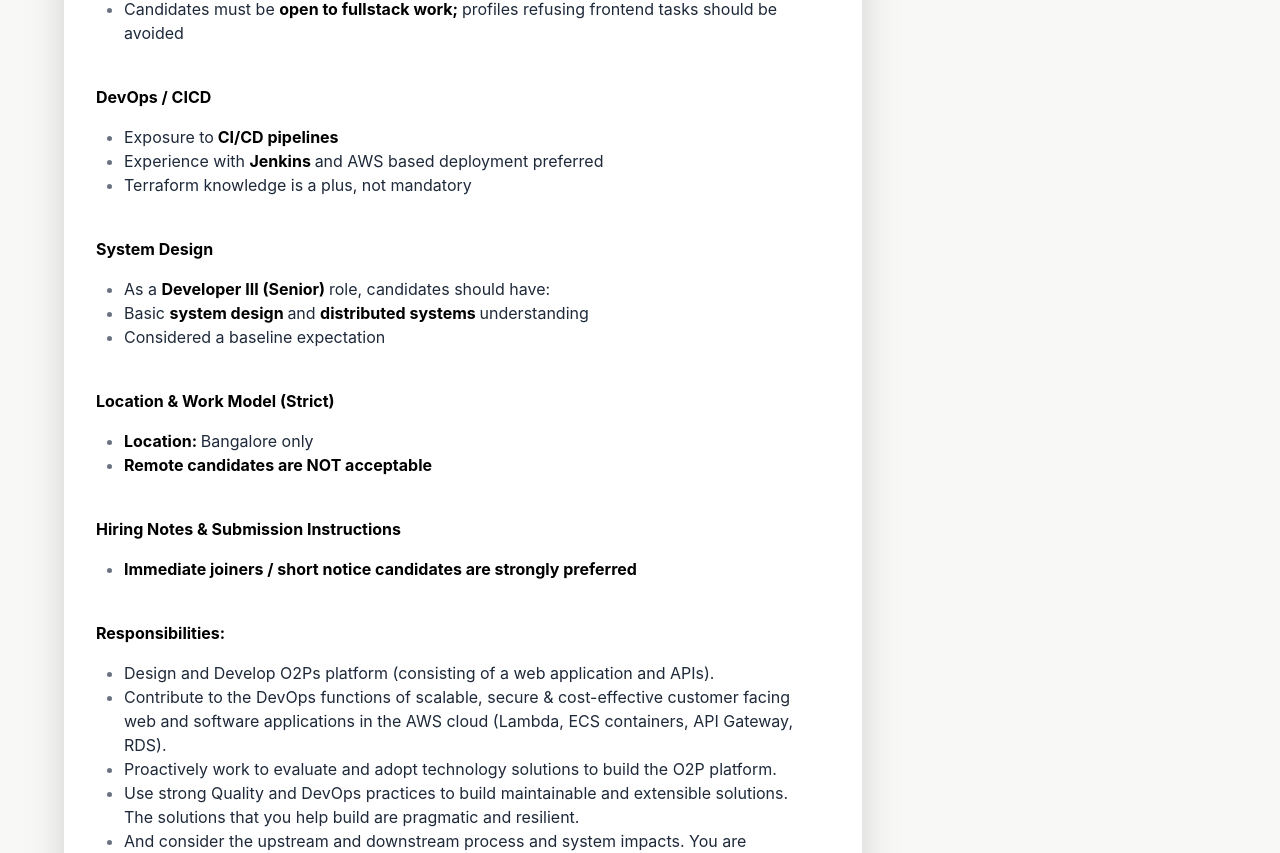
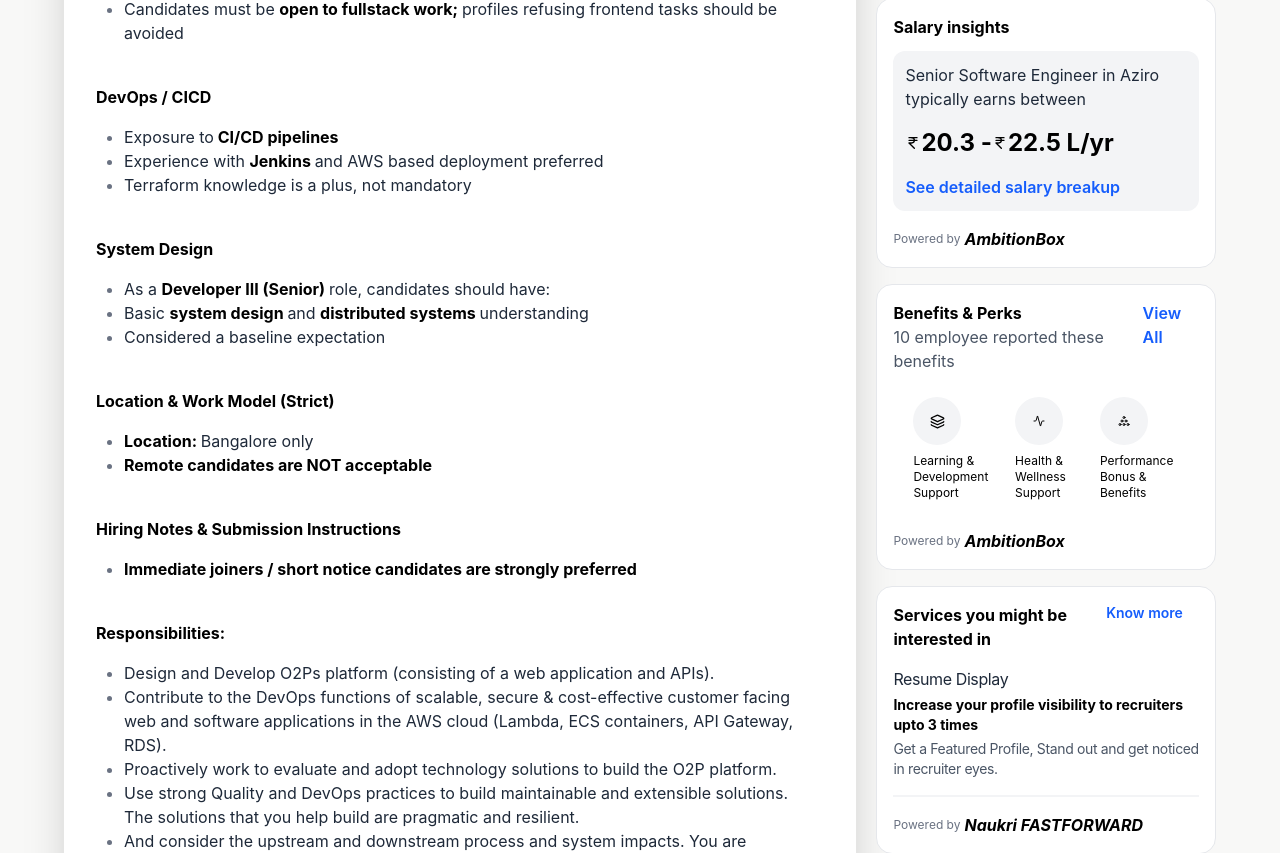
Before and after one commit to adarsh206/machine-coding-interview-questions, a React (Vite) app in the folder job-page/: page / in a window 1280 px wide. Shown: the part 1639-2492 px from the top of the page. Built offline with nearby package versions, Linux system fonts and the light colour scheme.

Commit message:
job page completed

```diff
--- a/job-page/src/App.jsx
+++ b/job-page/src/App.jsx
@@ -1,6 +1,6 @@
 
 import './App.css'
-import { Briefcase, ChevronRight, CircleCheck, CircleX, IndianRupee, MapPin, Pin, Star } from 'lucide-react'
+import { Activity, Briefcase, ChevronRight, CircleCheck, CirclePile, CircleX, IndianRupee, Layers, MapPin, Pin, Star } from 'lucide-react'
 
 function App() {
 
@@ -11,7 +11,7 @@
         Job Page
       </h1>
 
-      <div className='flex gap-3 sm:max-w-6xl mx-auto'>
+      <div className='flex gap-5 sm:max-w-6xl mx-auto'>
         {/** Left Side */}
         <div className='sm:w-[70%] mx-auto mt-5'>
           <div className='bg-white shadow-2xl p-2 rounded-2xl px-5'>
@@ -610,12 +610,77 @@
                 <em className='font-bold' title="Powered by Ambition Box">AmbitionBox</em>
               </div>
             </div>
+
+            <div className='p-4 mt-4 border border-gray-200 rounded-2xl bg-white'>
+              <div className='flex justify-between'>
+                <div>
+                  <h1 className='font-bold'>Salary insights</h1>
+                </div>
+              </div>
+
+              <div className='p-3 bg-gray-100 rounded-xl mt-3'>
+                  <p className='text-medium text-gray-800'>Senior Software Engineer in Aziro typically earns between</p>
+                  <h1 className='flex items-center text-2xl font-bold my-4'><IndianRupee size={16}/>20.3 -  <IndianRupee size={16}/>22.5 L/yr</h1>
+                  <a className='text-blue-600 hover:underline font-semibold cursor-pointer'>See detailed salary breakup</a>
+              </div>
+
+              <div className='mt-4 flex items-center gap-1'>
+                <p className='text-xs text-gray-500'>Powered by</p>
+                <em className='font-bold' title="Powered by Ambition Box">AmbitionBox</em>
+              </div>
+            </div>
+
+             <div className='p-4 mt-4 border border-gray-200 rounded-2xl bg-white'>
+              <div className='flex justify-between'>
+                <div>
+                  <h1 className='font-bold'>Benefits & Perks</h1>
+                  <p className='text-gray-600 text-wrap'>10 employee reported these benefits</p>
+                </div>
+                <div className='text-blue-600 hover:underline font-semibold'>View All</div>
+              </div>
+
+              <div className='p-3 rounded-xl mt-3 flex items-center justify-between'>
+                  <div className='gap-2 flex flex-col px-2'>
+                    <div className='bg-gray-100 rounded-full w-12 h-12 p-2 flex items-center justify-center'><Layers size={15}/></div>
+                    <p className='text-xs text-wrap'>Learning & Development Support</p>
+                  </div>
+                  <div className='gap-2 flex flex-col px-2'>
+                    <div className='bg-gray-100 rounded-full w-12 h-12 p-2 flex items-center justify-center'><Activity size={12}/></div>
+                    <p className='text-xs'>Health & Wellness Support</p>
+                  </div>
+                  <div className='gap-2 flex flex-col px-2'>
+                    <div className='bg-gray-100 rounded-full w-12 h-12 p-2 flex items-center justify-center'><CirclePile size={12}/></div>
+                    <p className='text-xs'>Performance Bonus & Benefits</p>
+                  </div>
+              </div>
+
+              <div className='mt-4 flex items-center gap-1'>
+                <p className='text-xs text-gray-500'>Powered by</p>
+                <em className='font-bold' title="Powered by Ambition Box">AmbitionBox</em>
+              </div>
+            </div>
+
+            <div className='p-4 mt-4 border border-gray-200 rounded-2xl bg-white'>
+              <div className='flex justify-center'>
+                  <h1 className='font-bold'>Services you might be interested in</h1>
+                  <div className='text-blue-600 hover:underline font-semibold text-sm w-30'>Know more</div>
+              </div>
+
+              <div className='my-4'>
+                <h3 className='text-gray-800 tracking-tight'>Resume Display</h3>
+                <p className='font-bold text-sm my-1'>Increase your profile visibility to recruiters upto 3 times</p>
+                <p className='text-gray-600 tracking-tight text-sm'>Get a Featured Profile, Stand out and get noticed in recruiter eyes.</p>
+              </div>
+
+              <div className='h-0 w-full border border-gray-100'></div>
+
+              <div className='mt-4 flex items-center gap-1'>
+                <p className='text-xs text-gray-500'>Powered by</p>
+                <em className='font-bold' title="Powered by Ambition Box">Naukri FASTFORWARD</em>
+              </div>
+            </div>
         </div>
       </div>
-
-
-
-
 
     </div>
   )
```
